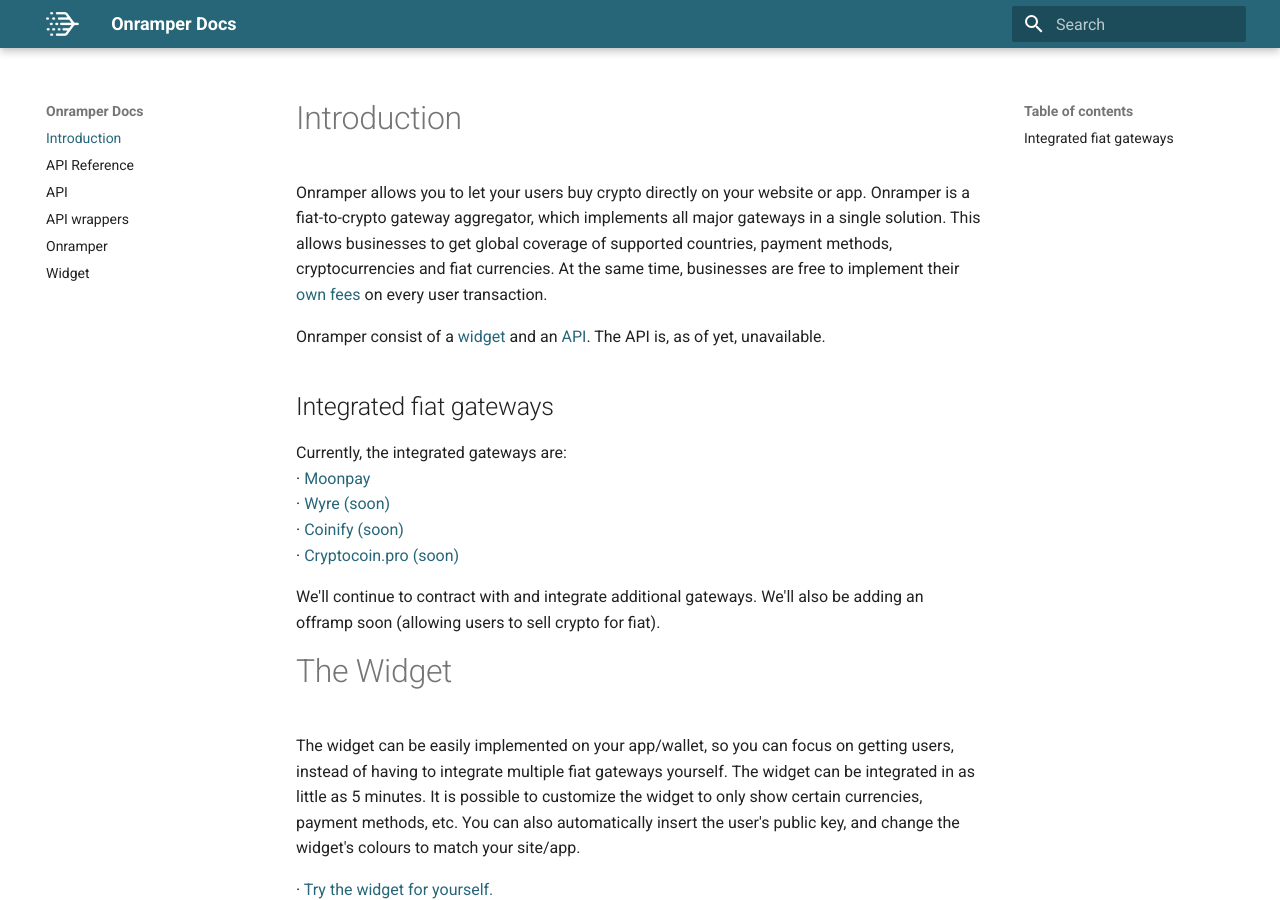
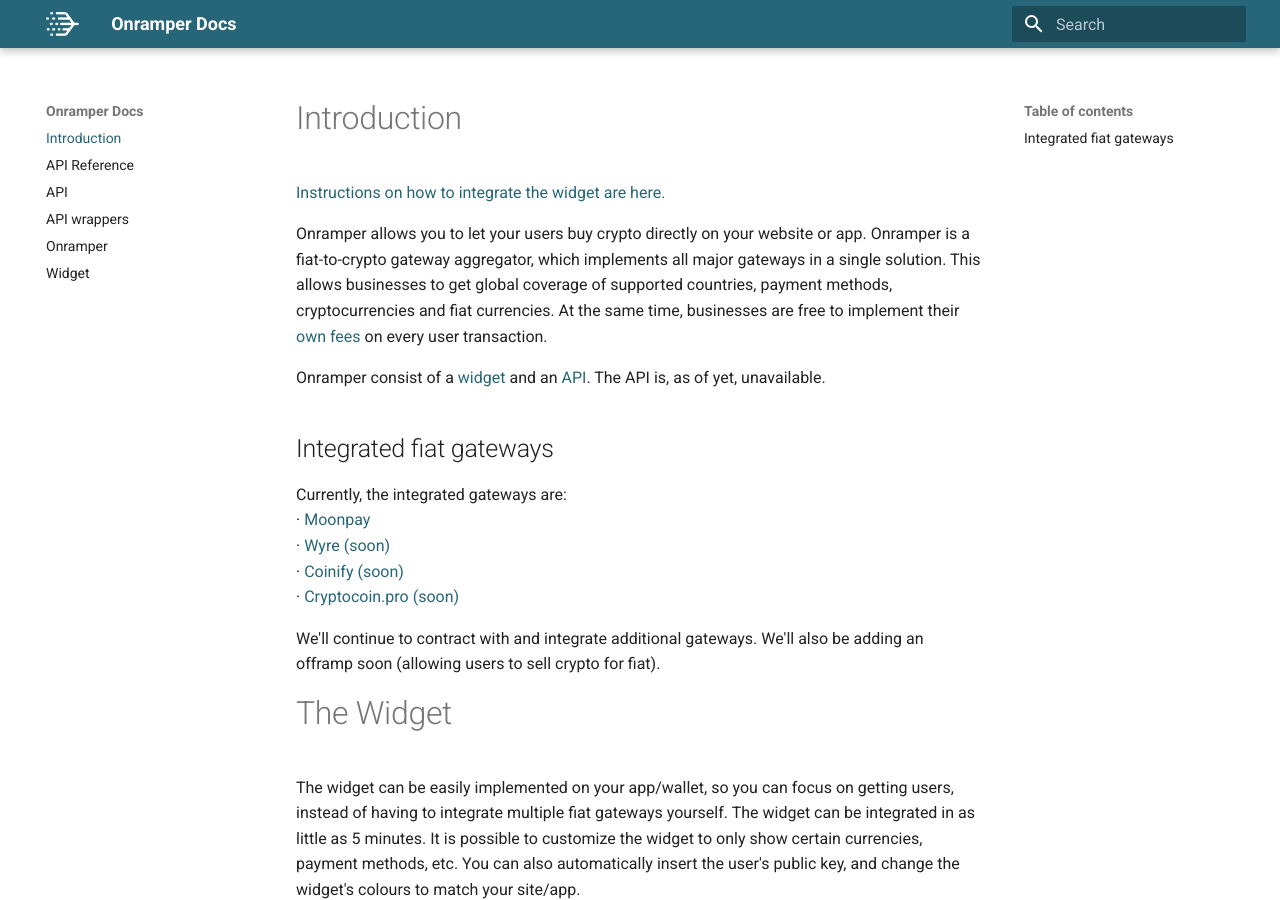
Before and after one commit to onramper/docs, an MkDocs documentation site: the page built from docs/index.md, in a window 1280 px wide and 900 px high. Built offline with MkDocs 1.6.1 and Material for MkDocs 9.7.7, drawn with Linux system fonts in a browser that asks for light colours.

Commit message:
Update index.md

```diff
--- a/docs/index.md
+++ b/docs/index.md
@@ -1,4 +1,6 @@
 # Introduction
+[Instructions on how to integrate the widget are here.](https://docs.onramper.dev/widget/)
+
 Onramper allows you to let your users buy crypto directly on your website or app. Onramper is a fiat-to-crypto gateway aggregator, which implements all major gateways in a single solution. This allows businesses to get global coverage of supported countries, payment methods, cryptocurrencies and fiat currencies. At the same time, businesses are free to implement their [own fees](#fees) on every user transaction.
 
 Onramper consist of a [widget](#the-widget) and an [API](#the-api). The API is, as of yet, unavailable.
```
